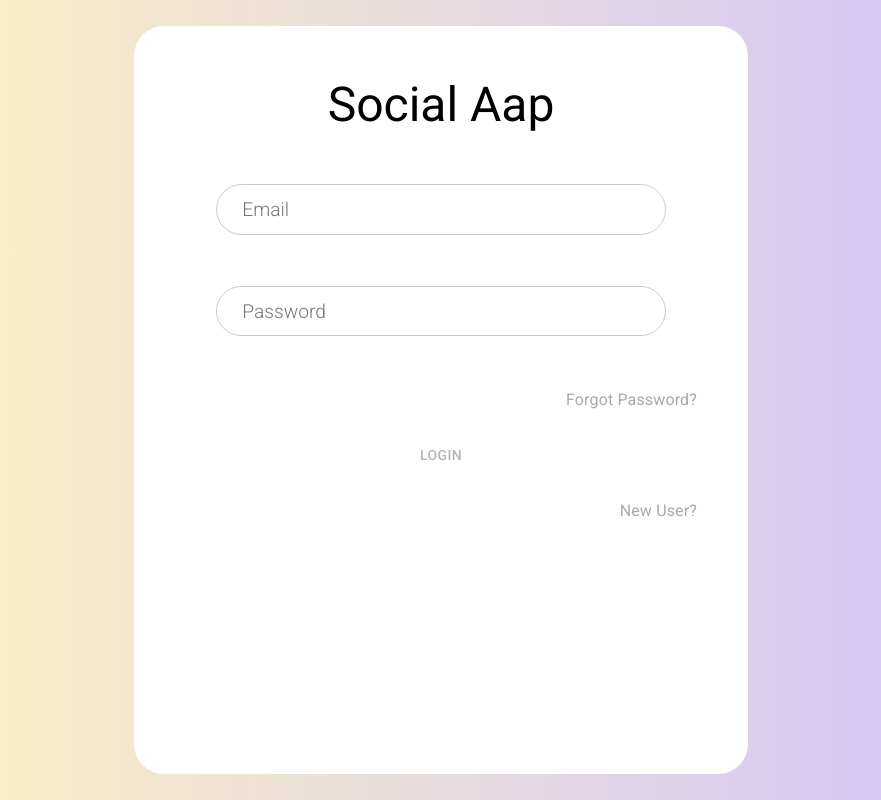
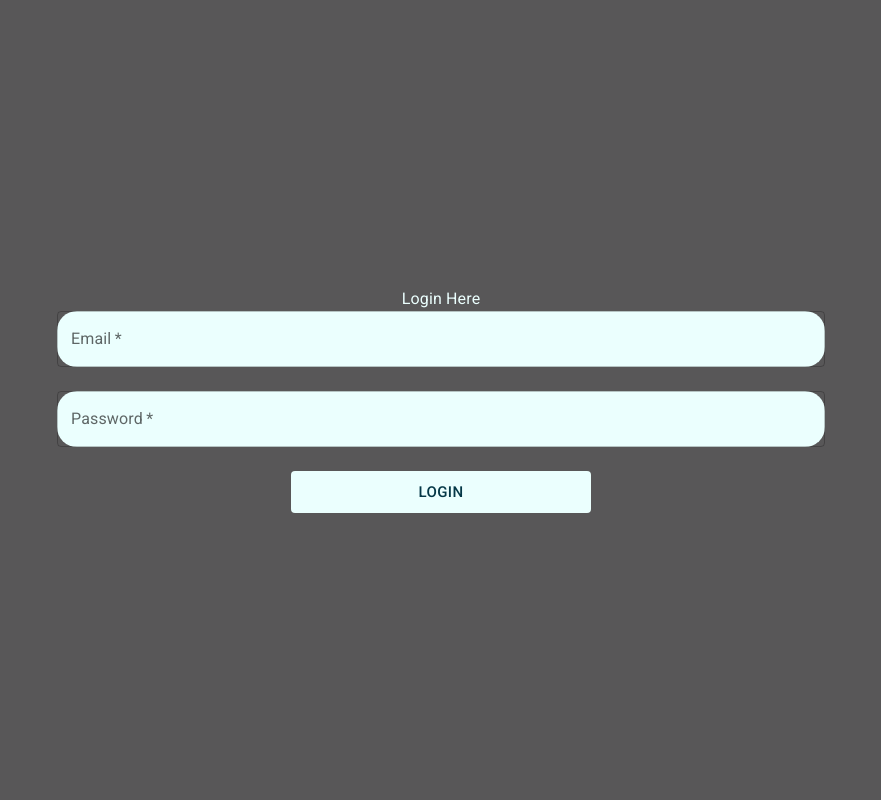
Before and after one commit to Prateek-Wayne/Social, a React (Create React App) app in the folder frontend/: page / in a window 1280 px wide. Shown: the whole page, without its empty margins (199-1080 px from the left). Built offline with nearby package versions, Linux system fonts and the light colour scheme; no server answers.

Commit message:
login page updated

```diff
--- a/frontend/package.json
+++ b/frontend/package.json
@@ -12,12 +12,14 @@
     "@testing-library/react": "^13.4.0",
     "@testing-library/user-event": "^13.5.0",
     "axios": "^1.5.0",
+    "formik": "^2.4.4",
     "react": "^18.2.0",
     "react-dom": "^18.2.0",
     "react-redux": "^8.1.2",
     "react-router-dom": "^6.15.0",
     "react-scripts": "5.0.1",
-    "web-vitals": "^2.1.4"
+    "web-vitals": "^2.1.4",
+    "yup": "^1.2.0"
   },
   "scripts": {
     "start": "react-scripts start",
--- a/frontend/src/App.js
+++ b/frontend/src/App.js
@@ -11,10 +11,11 @@ import { createTheme, ThemeProvider } from '@mui/material/styles';
 const darkTheme = createTheme({
   palette: {
     primary: {
-      main: '#B7B4B7',
+      main: '#585758',
     },
     secondary: {
-      main: '#087A8F',
+      main: '#ebfffe',
+      dark:'#053847'
     },
   },
 });
@@ -28,16 +29,17 @@ function App() {
   const {isAuthenticated} =useSelector(state=>state.user);
 
   return (
+    <ThemeProvider theme={darkTheme}>
     <BrowserRouter>
-    <ThemeProvider theme={darkTheme}>
     <div className="App">
     </div>
       {isAuthenticated && <Header />}
     <Routes>
       <Route path="/" element={isAuthenticated?<Home/>:<Login/>} />
     </Routes>
+    </BrowserRouter>
+
     </ThemeProvider>
-    </BrowserRouter>
   );
 }
 
--- a/frontend/src/Components/Header/Header.jsx
+++ b/frontend/src/Components/Header/Header.jsx
@@ -23,25 +23,25 @@ const Header = () => {
                 {/* //Home Icon */}
                 <IconButton  edge="start" color="inherit" aria-label="menu" sx={{ margin: 1 }}>
                     <Link to="/" onClick={() => { setTab("/") }}>
-                        {tab === '/' ? <Home fontSize='large' style={{ color: 'black' ,fontSize:40 }} /> : <HomeOutlined fontSize='large' style={{ color: 'grey',fontSize:40  }} />}
+                        {tab === '/' ? <Home fontSize='large' style={{ color: '#087a8f' ,fontSize:40 }} /> : <HomeOutlined fontSize='large' style={{ color: '#ebfffe',fontSize:40  }} />}
                     </Link>
                 </IconButton>
                 {/* Add Icon */}
                 <IconButton edge="start" color="inherit" aria-label="menu" sx={{ margin: 1 }}>
                     <Link to="/newpost" onClick={() => { setTab("/newpost") }}>
-                        {tab === '/newpost' ? <AddBoxRoundedIcon fontSize='large' style={{ color: 'black' }} /> : <AddBoxOutlinedIcon fontSize='large' style={{ color: 'grey' }} />}
+                        {tab === '/newpost' ? <AddBoxRoundedIcon fontSize='large' style={{ color: '#087a8f' }} /> : <AddBoxOutlinedIcon fontSize='large' style={{ color: '#ebfffe' }} />}
                     </Link>
                 </IconButton>
                 {/* //Search Icon */}
                 <IconButton edge="start" color="inherit" aria-label="menu" sx={{ margin: 1 }}>
                     <Link to="/search" onClick={() => { setTab("/search") }}>
-                        {tab === '/search' ? <Search fontSize='large' style={{ color: 'black' }} /> : <SearchOutlined  style={{ color: 'grey' }}fontSize='large'/>}
+                        {tab === '/search' ? <Search fontSize='large' style={{ color: '#087a8f' }} /> : <SearchOutlined  style={{ color: '#ebfffe' }}fontSize='large'/>}
                     </Link>
                 </IconButton>
                 {/* // Account Icon */}
                 <IconButton edge="start" color="inherit" aria-label="menu" sx={{ margin: 1 }}>
                     <Link to="/account" onClick={() => { setTab("/account") }}>
-                        {tab === '/account' ? <AccountCircle fontSize='large' style={{ color: 'black' }} /> : <AccountCircleOutlined fontSize='large' style={{ color: 'grey' }} />}
+                        {tab === '/account' ? <AccountCircle fontSize='large' style={{ color: '#087a8f' }} /> : <AccountCircleOutlined fontSize='large' style={{ color: '#ebfffe' }} />}
                     </Link>
                 </IconButton>
             </Toolbar>
--- a/frontend/src/Components/Home/Home.jsx
+++ b/frontend/src/Components/Home/Home.jsx
@@ -1,5 +1,5 @@
 import React from 'react';
-import './Home.css';
+// import './Home.css';
 import User from '../User/User';
 const Home = () => {
   return (
--- a/frontend/src/Components/Login/Login.jsx
+++ b/frontend/src/Components/Login/Login.jsx
@@ -1,56 +1,89 @@
-import React ,{useState} from 'react';
-import './Login.css';
-import {Typography,Button}from '@mui/material';
-import {Link} from 'react-router-dom';
-import {useDispatch} from 'react-redux';
-import {loginUser} from '../../Actions/User';
-const Login = () =>
-{
-    const [email, setEmail] = useState("");
-    const [password, setPassword] = useState("");
-    const dispatch = useDispatch();
+import React from 'react';
+import { Typography, Button, TextField, Box } from '@mui/material';
+import { Link } from 'react-router-dom';
+import { useDispatch } from 'react-redux';
+import { loginUser } from '../../Actions/User';
+import { useFormik } from 'formik';
+import { loginSchema } from '../Validation';
 
 
+const initialValues = {
+  email: "",
+  password: ""
+};
+const Login = () => {
+  const dispatch = useDispatch();
+  const { values, errors, touched, handleSubmit, handleBlur, handleChange } = useFormik(
+    {
+      initialValues: initialValues,
+      validationSchema: loginSchema,
+      onSubmit: (values) => {
+        // console.log("Inside Values", values);
+        dispatch(loginUser(values.email, values.password));
+      },
+    });
+  // console.log("Inside Errors", errors);
+  return (
+    <Box sx={{
+      display: 'flex', flexDirection: 'column', justifyContent: 'center',position:'relative',
+      bgcolor: 'primary.main',
+      // color: 'secondary.main',
+      height:'100vh'
 
-    const loginHandler = (e) => {
-        e.preventDefault();
-        dispatch(loginUser(email, password));
-    };
 
-  return (
-    <div className='login'>
-        <form className="loginForm" onSubmit={loginHandler}>
-        <Typography variant="h3" style={{ padding: "2vmax" }}>
-          Social Aap
-        </Typography>
+    }}>
+      <form onSubmit={handleSubmit}>
+        <Box sx={{display:'flex',justifyContent: 'center' ,flexDirection:'column',alignItems:'center',
+         width: {
+           xs: '90%', // sets width to 90% on extra-small devices
+           sm: '80%', // sets width to 80% on small devices
+           md: '70%', // sets width to 70% on medium devices
+           lg: '60%', // sets width to 60% on large devices
+           xl: '50%', // sets width to 50% on extra-large devices
+          },
+          margin:'auto',
+          // bgcolor: 'primary.secondary',
+          color: 'secondary.main',
 
-        <input
+        }}>
+
+        <Typography>Login Here</Typography>
+        <TextField
+          label="Email"
+          placeholder='Enter your email'
+          required
+          variant="outlined"
+          color="secondary"
           type="email"
-          placeholder="Email"
+          sx={{ mb: 3 ,bgcolor: 'secondary.main', borderRadius:'20px',borderColor:'secondary.dark'}}
+          name='email'
+          fullWidth
+          value={values.email}
+          onChange={handleChange}
+          onBlur={handleBlur}
+          error={errors.email}
+          />
+        {errors.email && touched.email && <Typography color="error">{errors.email}</Typography>}
+        <TextField
+          label="Password"
+          placeholder='Enter your password'
           required
-          value={email}
-          onChange={(e) => setEmail(e.target.value)}
-        />
-
-        <input
+          variant="outlined"
+          color="secondary"
           type="password"
-          placeholder="Password"
-          required
-          value={password}
-          onChange={(e) => setPassword(e.target.value)}
-        />
-
-        <Link to="/forgot/password">
-          <Typography>Forgot Password?</Typography>
-        </Link>
-
-        <Button type="submit">Login</Button>
-
-        <Link to="/register">
-          <Typography>New User?</Typography>
-        </Link>
+          name='password'
+          fullWidth
+          sx={{ mb: 3 ,bgcolor: 'secondary.main',border:'10px',borderRadius:'20px',borderColor:'secondary.main'}}
+          value={values.password}
+          onChange={handleChange}
+          onBlur={handleBlur}
+          error={errors.password}
+          />
+        {errors.password && touched.password && <Typography color="error">{errors.password}</Typography>}
+        <Button variant="outlined" color="secondary" size='large' type="submit" sx={{width:'300px',bgcolor:'secondary.main',color:'secondary.dark'}}>Login</Button>
+        </Box>
       </form>
-    </div>
+    </Box>
   )
 }
 
--- /dev/null
+++ b/frontend/src/Components/Validation/index.js
@@ -0,0 +1,7 @@
+import * as Yup from  'yup';
+
+export const loginSchema=Yup.object({
+//     name:Yup.string().min(2).max(25).required('Your name is required'),
+    email:Yup.string().email().required('Email is required'),
+    password:Yup.string().min(6).max(25).required('Password is required'),
+});
```
Also changed, not shown: 1 other file (tests, documents, lock files or other folders).
